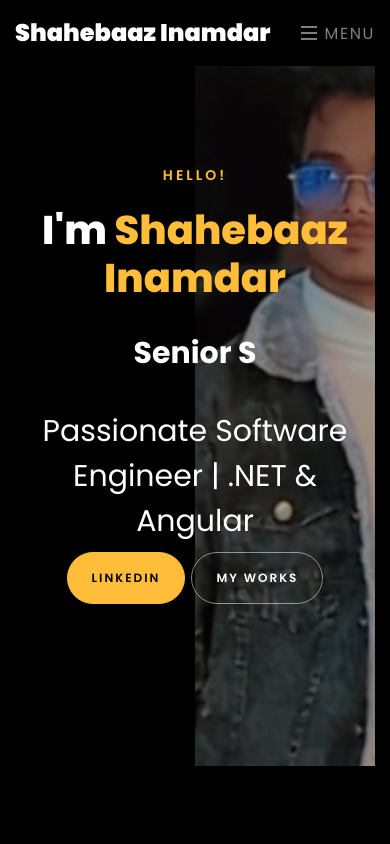
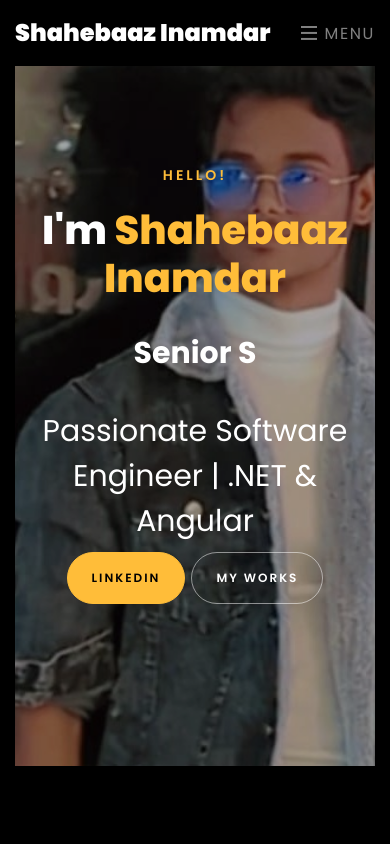
Before and after one commit to ShahebaazI/ShahebaazI.github.io, a plain HTML site: page index.html in a window 390 px wide. Shown: the top 844 px of the page. Drawn offline with Linux system fonts and the light colour scheme; files whose address does not match are found by name.

Commit message:
Updated width for desktop and mobile version

```diff
--- a/index.html
+++ b/index.html
@@ -141,7 +141,7 @@
 	      	<div class="overlay"></div>
 	         <div class="container">
 	          <div class="row d-md-flex no-gutters slider-text align-items-end justify-content-end" data-scrollax-parent="true">
-	          	<div class="one-third js-fullheight order-md-last img" style="background-image:url(images/bg_1.jpeg); height: 80%; width: 50%;">
+                  <div class="one-third hero-background js-fullheight order-md-last img" style="background-image:url(images/bg_1.jpeg); height: 80%;">
 	          	 <div class="overlay"></div>
 	          	</div>
 		          <div class="one-forth d-flex  align-items-center ftco-animate" data-scrollax=" properties: { translateY: '70%' }">
--- a/scss/style.scss
+++ b/scss/style.scss
@@ -428,6 +428,9 @@ h1, h2, h3, h4, h5,
 					position: relative;
 					// height: 650px;
 					z-index: -1;
+					&.hero-background{
+						width: 50%;
+					}
 					.overlay{
 						position: absolute;
 						top: 0;
@@ -443,6 +446,9 @@ h1, h2, h3, h4, h5,
 					@include media-breakpoint-down(md){
 						width: 100%;
 						z-index: 0;
+						&.hero-background{
+							width: 100%;
+						}
 						.overlay{
 							opacity: .3;
 						}
```
Also changed, not shown: css/style.css.
